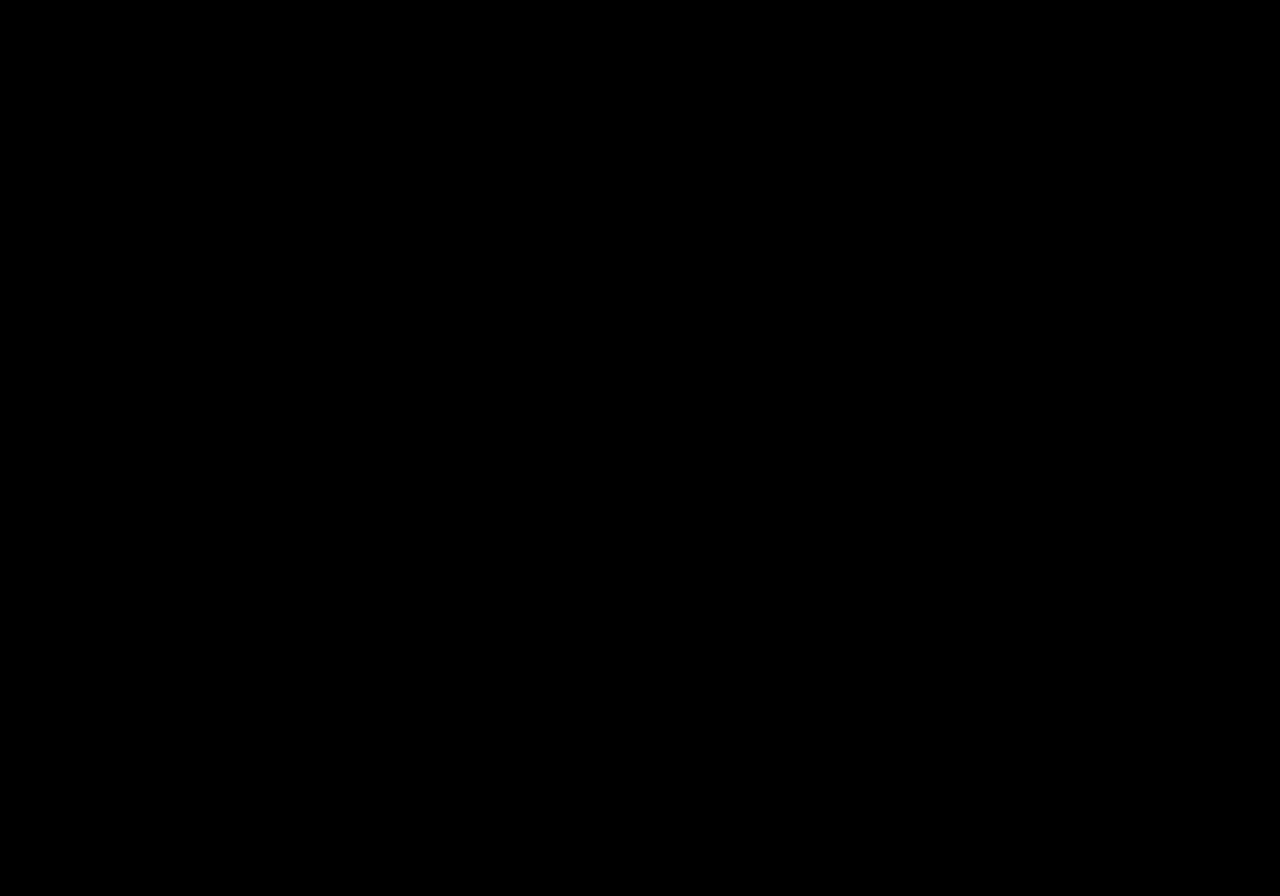
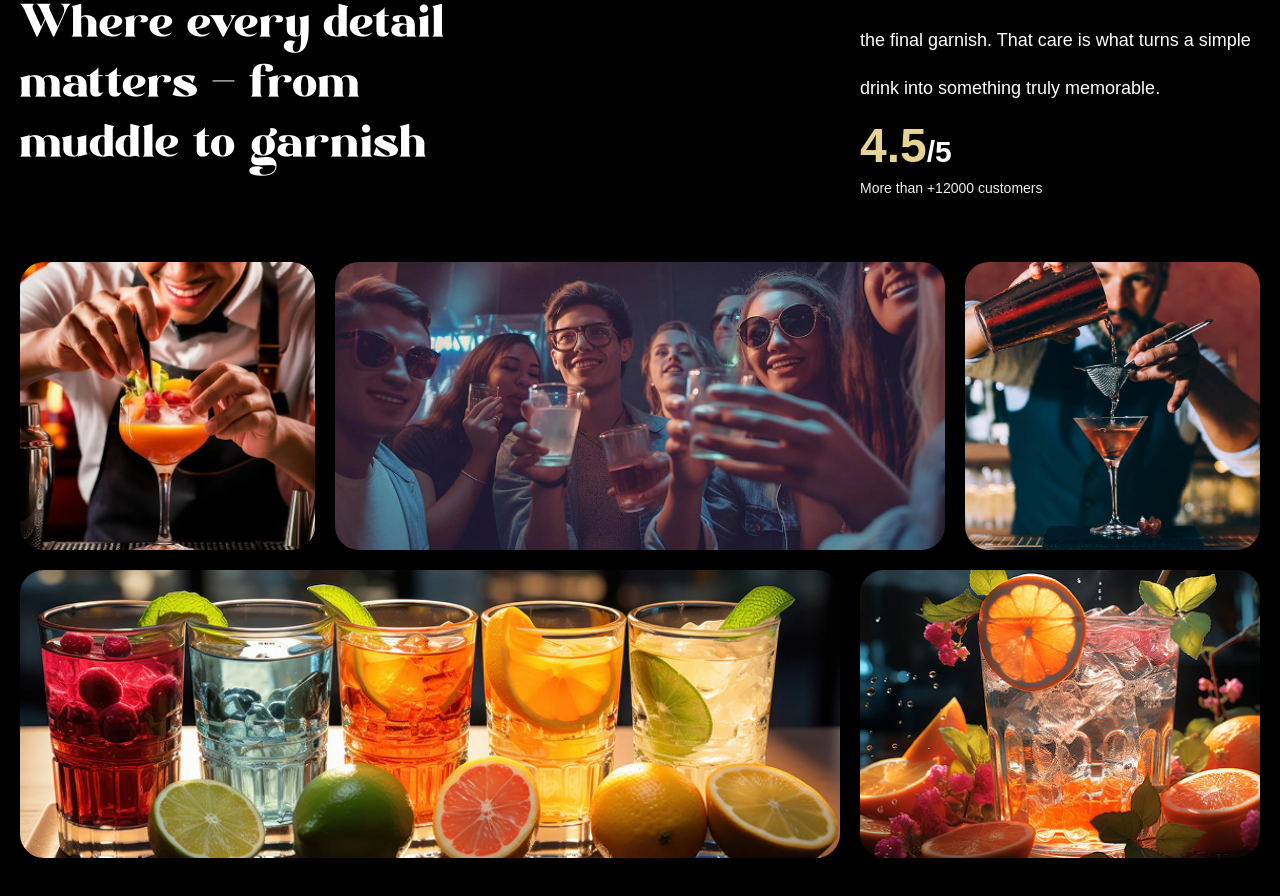
Before and after one commit to AdityaKumar-2501/gsap_cocktails, a React (Vite) app: page / in a window 1280 px wide. Shown: the part 1782-2678 px from the top of the page. Before the commit the page ends 1600 px from the top, so only its background shows below. Built offline with nearby package versions, Linux system fonts and the light colour scheme; a web font is replaced by a local one.

Commit message:
Implement About Section

```diff
--- a/src/App.jsx
+++ b/src/App.jsx
@@ -4,6 +4,7 @@
 import Navbar from './components/Navbar';
 import Hero from './components/Hero';
 import Cocktails from './components/Cocktails';
+import About from './components/About';
 gsap.registerPlugin(ScrollTrigger, SplitText);
 
 const App = () => {
@@ -12,6 +13,7 @@
       <Navbar />
       <Hero />
       <Cocktails />
+      <About />
     </main>
   )
 }
--- /dev/null
+++ b/src/components/About.jsx
@@ -0,0 +1,101 @@
+import { useGSAP } from "@gsap/react";
+import { SplitText } from "gsap/all";
+import gsap from "gsap";
+import React from "react";
+
+const About = () => {
+
+  useGSAP(()=>{
+    const titleSplit = SplitText.create("#about h2", {type: 'words'});
+    const subContentSplit = SplitText.create(".sub-content", {type: 'lines'});
+
+    const scrollTimeline = gsap.timeline({
+      scrollTrigger: {
+        trigger: "#about",
+        start: 'top center'
+      }
+    })
+
+    scrollTimeline
+      .from(titleSplit.words, {
+        opacity: 0,
+        duration: 1,
+        yPercent: '100%',
+        ease: 'expo.out',
+        stagger: 0.02,
+      })
+      .from(subContentSplit.lines, {
+        opacity: 0,
+        duration: 1,
+        yPercent: 100,
+        ease: 'power2',
+        stagger: 0.02
+      }, "-=0.5")
+      .from(".top-grid div, .bottom-grid div", {
+        opacity: 0,
+        duration: 1,
+        ease: 'power4.inOut',
+        stagger: 0.03
+      }, '-=0.5')
+
+  })
+
+  return (
+    <div id="about">
+      <div className="mb-16 md:px-0 px-5">
+        <div className="content">
+          <div className="md:col-span-8">
+            <p className="badge">Best Cocktails</p>
+            <h2>
+              Where every detail matters <span className="text-white"> - </span>
+              from muddle to garnish
+            </h2>
+          </div>
+
+          <div className="sub-content">
+            <p>
+              Every cocktail we serve is a reflection of our obsession with
+              detail — from the first muddle to the final garnish. That care is
+              what turns a simple drink into something truly memorable.
+            </p>
+
+            <div>
+              <p className="md:text-3xl text-xl font-bold">
+                <span>4.5</span>/5
+              </p>
+              <p className="text-sm text-white-100">
+                More than +12000 customers
+              </p>
+            </div>
+          </div>
+        </div>
+
+      </div>
+      <div className="top-grid">
+          <div className="md:col-span-3">
+            <img src="/images/abt1.png" alt="grid-img-1" />
+          </div>
+
+          <div className="md:col-span-6">
+            <img src="/images/abt2.png" alt="grid-img-2" />
+          </div>
+
+          <div className="md:col-span-3">
+            <img src="/images/abt5.png" alt="grid-img-5" />
+          </div>
+        </div>
+
+        <div className="bottom-grid">
+          <div className="md:col-span-8">
+            <img src="/images/abt3.png" alt="grid-img-3" />
+          </div>
+
+          <div className="md:col-span-4">
+            <img src="/images/abt4.png" alt="grid-img-4" />
+          </div>
+        </div>
+    </div>
+  );
+};
+
+export default About;
--- a/src/components/Navbar.jsx
+++ b/src/components/Navbar.jsx
@@ -28,7 +28,7 @@
   return (
     <nav>
       <div>
-        <a href="#home" className="flex items-center gap-2">
+        <a href="#" className="flex items-center gap-2">
           <img src="/images/logo.png" />
           <p>Velvet Pour</p>
         </a>
--- a/src/index.css
+++ b/src/index.css
@@ -185,7 +185,7 @@
     }
 
     #about {
-        @apply min-h-screen py-28 2xl:px-0 px-5 container mx-auto;
+        @apply min-h-screen py-28 2xl:px-10 px-5 container mx-auto;
 
         .content {
             @apply grid grid-cols-1 lg:grid-cols-12 gap-5;
@@ -195,14 +195,14 @@
             }
 
             .sub-content {
-                @apply md:col-span-4 space-y-5 flex flex-col justify-between;
+                @apply md:col-span-4 space-y-5 flex flex-col justify-around;
 
                 p {
                     @apply text-lg;
                 }
 
                 div {
-                    @apply flex flex-col justify-between md:gap-2 gap-5;
+                    @apply flex flex-col justify-around md:gap-2 gap-5;
 
                     span {
                         @apply text-yellow font-bold text-5xl;
```
